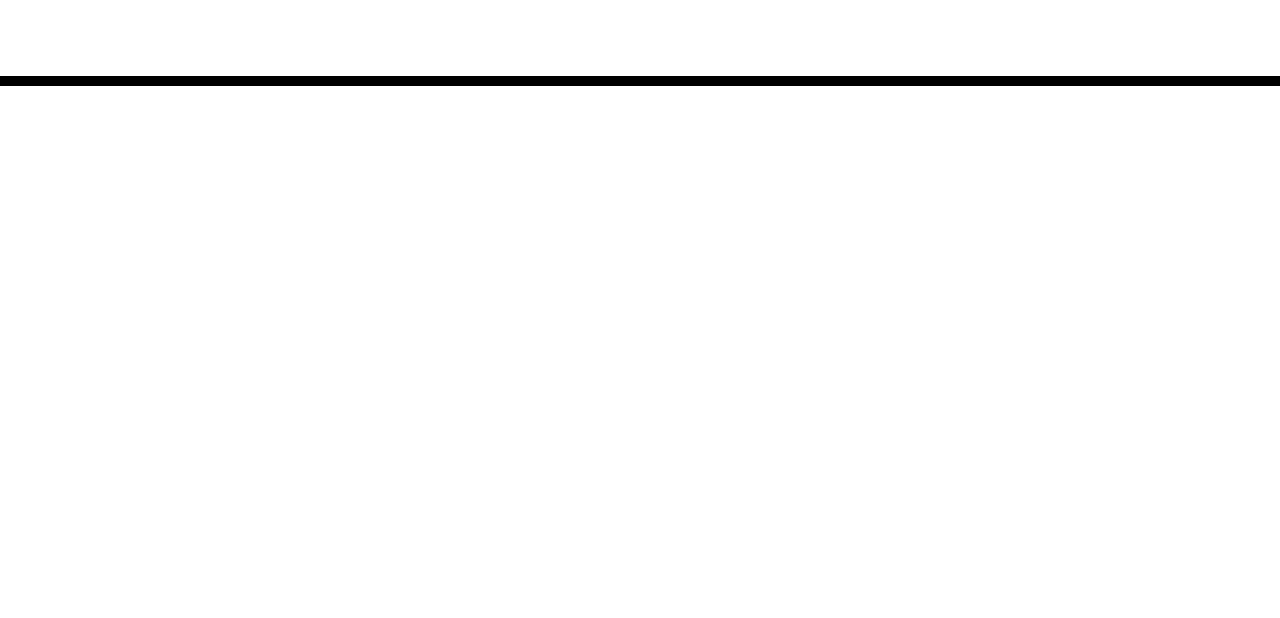
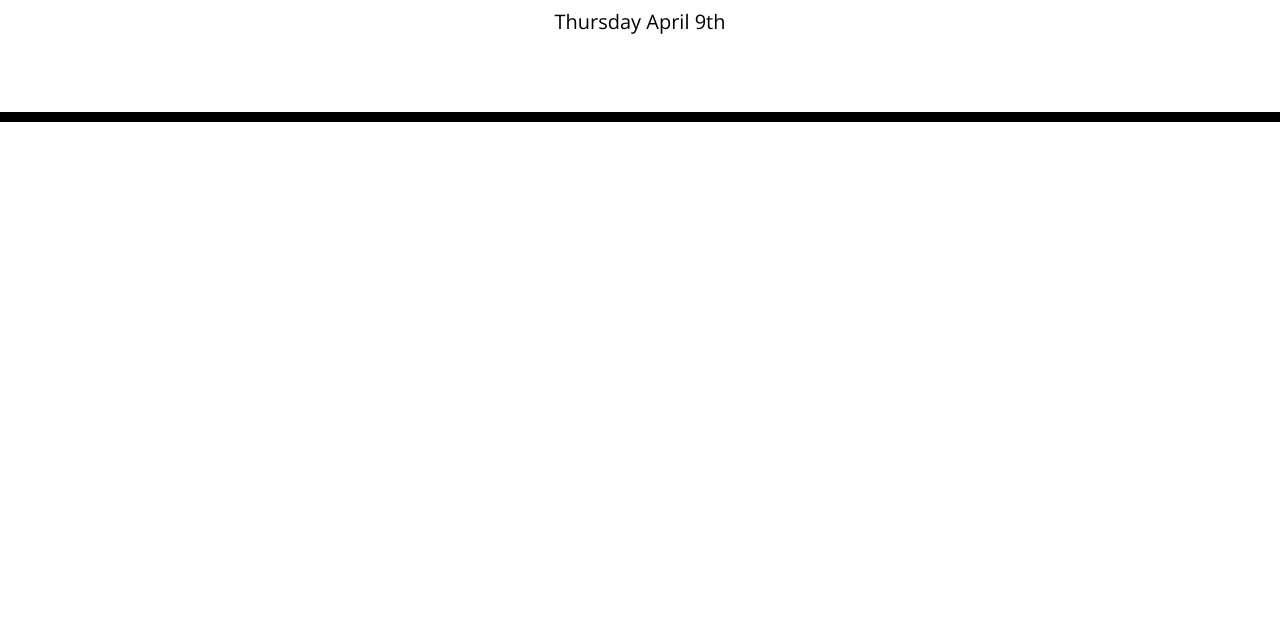
Before and after one commit to anam2028/Updated_Day_Planner, a plain HTML site: page index.html in a window 1280 px wide. Shown: the part 182-800 px from the top of the page. Drawn offline with nearby package versions, Linux system fonts and the light colour scheme.

Commit message:
Displayed the current date on page

```diff
--- a/index.html
+++ b/index.html
@@ -34,5 +34,6 @@
 
     <script src="https://code.jquery.com/jquery-3.4.1.min.js"></script>
     <script src="https://cdnjs.cloudflare.com/ajax/libs/moment.js/2.24.0/moment.min.js"></script>
-  </body>
+    <script src="index.js"></script>
+</body>
 </html>
--- a/index.js
+++ b/index.js
@@ -0,0 +1,6 @@
+var currentDate = moment().format("dddd MMMM Do");
+console.log(currentDate);
+
+// Day of week and month, date
+
+ $("#currentDay").html(currentDate);
```
